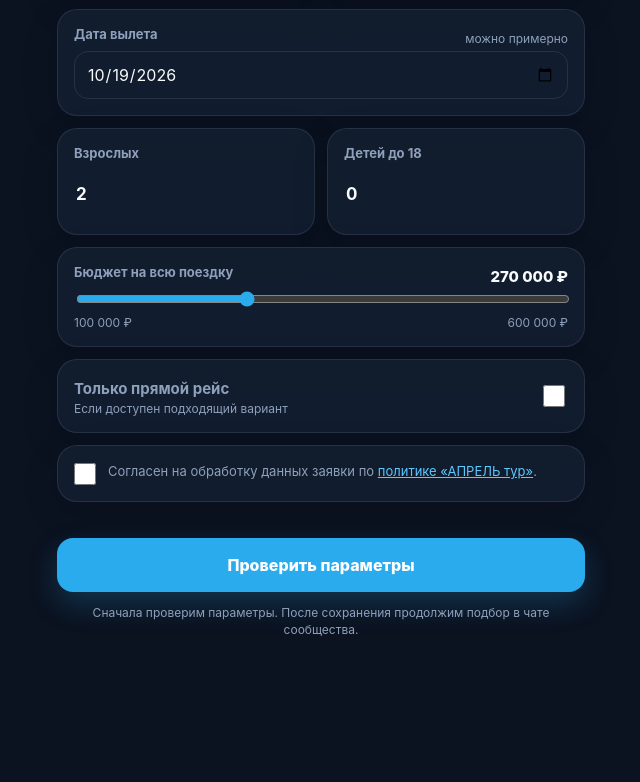
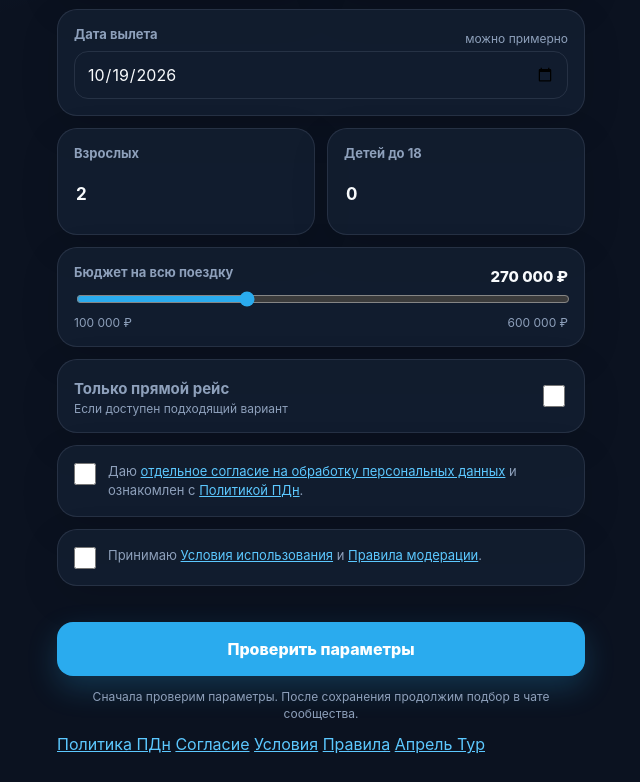
Before and after one commit to r0meo-1/turbot-arhangelsk, a plain HTML site: page vk-miniapp/index.html in a window 1280 px wide. Shown: the part 461-1243 px from the top of the page, without its empty margins (319-959 px from the left). Before the commit the page ends 1128 px from the top, so only its background shows below. Drawn offline with Linux system fonts and the light colour scheme; a script that the page names is missing.

Commit message:
Separate VK privacy consent from service terms

```diff
--- a/vk-miniapp/index.html
+++ b/vk-miniapp/index.html
@@ -99,12 +99,24 @@
 
       <label class="consent-card card">
         <input id="consent" name="consent" type="checkbox" required>
-        <span>Согласен на обработку данных заявки по <a href="./privacy.html" target="_blank" rel="noopener noreferrer">политике «АПРЕЛЬ тур»</a>.</span>
+        <span>Даю <a href="./consent.html" target="_blank" rel="noopener noreferrer">отдельное согласие на обработку персональных данных</a> и ознакомлен с <a href="./privacy.html" target="_blank" rel="noopener noreferrer">Политикой ПДн</a>.</span>
+      </label>
+
+      <label class="consent-card card">
+        <input id="terms-accepted" name="termsAccepted" type="checkbox" required>
+        <span>Принимаю <a href="./terms.html" target="_blank" rel="noopener noreferrer">Условия использования</a> и <a href="./moderation.html" target="_blank" rel="noopener noreferrer">Правила модерации</a>.</span>
       </label>
 
       <p id="error" class="error" role="alert" aria-live="polite"></p>
       <button id="submit" class="primary" type="submit">Проверить параметры</button>
       <p class="privacy-note">Сначала проверим параметры. После сохранения продолжим подбор в чате сообщества.</p>
+      <nav class="legal-links" aria-label="Юридическая информация">
+        <a href="./privacy.html" target="_blank" rel="noopener noreferrer">Политика ПДн</a>
+        <a href="./consent.html" target="_blank" rel="noopener noreferrer">Согласие</a>
+        <a href="./terms.html" target="_blank" rel="noopener noreferrer">Условия</a>
+        <a href="./moderation.html" target="_blank" rel="noopener noreferrer">Правила</a>
+        <a href="https://r0meo1.ru/apreltour/" target="_blank" rel="noopener noreferrer">Апрель Тур</a>
+      </nav>
     </form>
 
     <section id="review" class="card" hidden aria-labelledby="review-title">
@@ -118,6 +130,6 @@
     </section>
   </main>
 
-  <script src="./app.js?v=20260917-vk-moderation"></script>
+  <script src="./app.js?v=20260919-vk-legal"></script>
 </body>
 </html>
```
